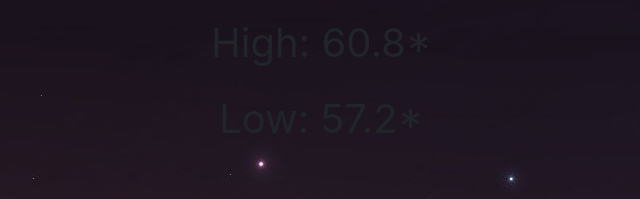
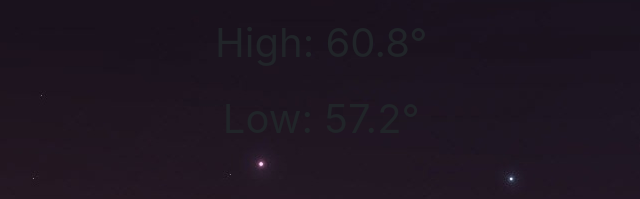
Before and after one commit to solidmaybe/solidmaybe, a plain HTML site: page weather.html in a window 1280 px wide. Shown: the part 374-573 px from the top of the page, 537-1177 px from the left. Drawn offline with nearby package versions, Linux system fonts and the light colour scheme.

Commit message:
Substituting in proper degree symbols in Temps

```diff
--- a/weather.html
+++ b/weather.html
@@ -61,7 +61,7 @@
 
                 </div>
                 <div class="col-md-6">
-                    <p id="temperatureID" class= "temperature-class">73*</p>
+                    <p id="temperatureID" class= "temperature-class">73°</p>
                 </div>
 
 </div>
@@ -72,8 +72,8 @@
                 </div>
                 <div class="col-md-8">
                     <p class="HumidityClass">Humidity: <span id= "humidityID">70</span>%</p>
-                    <p class="tempHiLo">High: <span id="tempHighID">85</span>*</p>
-                    <p class="tempHiLo">Low: <span id="tempLowID">45</span>*</p>
+                    <p class="tempHiLo">High: <span id="tempHighID">85</span>°</p>
+                    <p class="tempHiLo">Low: <span id="tempLowID">45</span>°</p>
 
                 </div>
 
```
